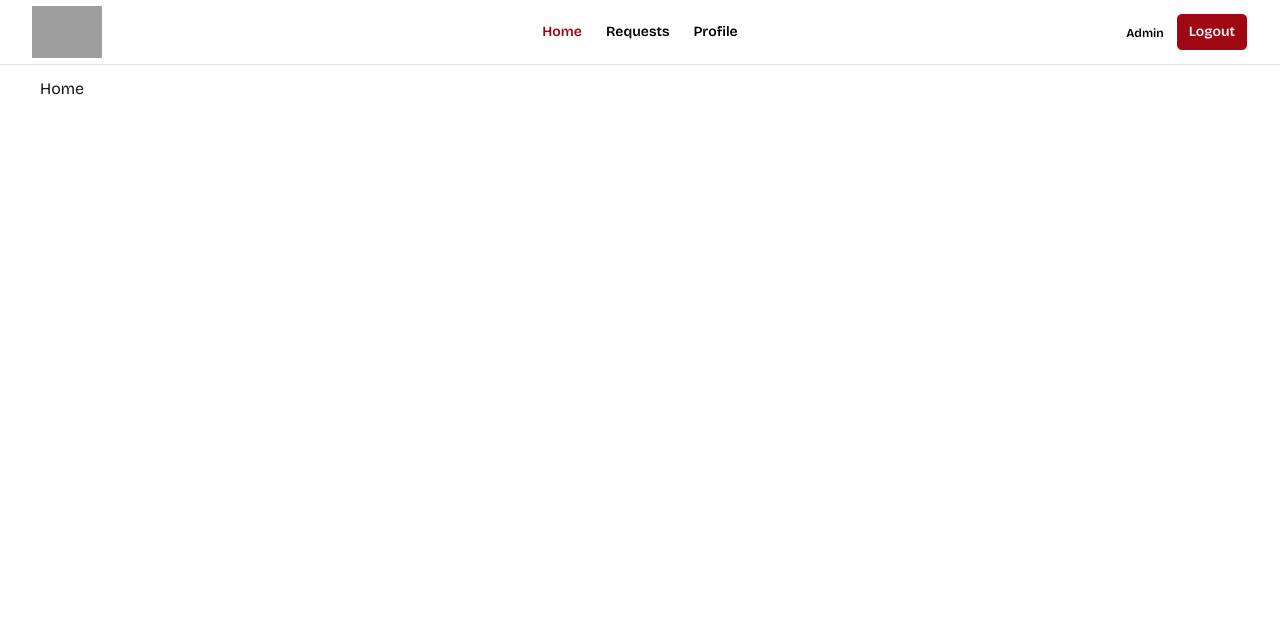
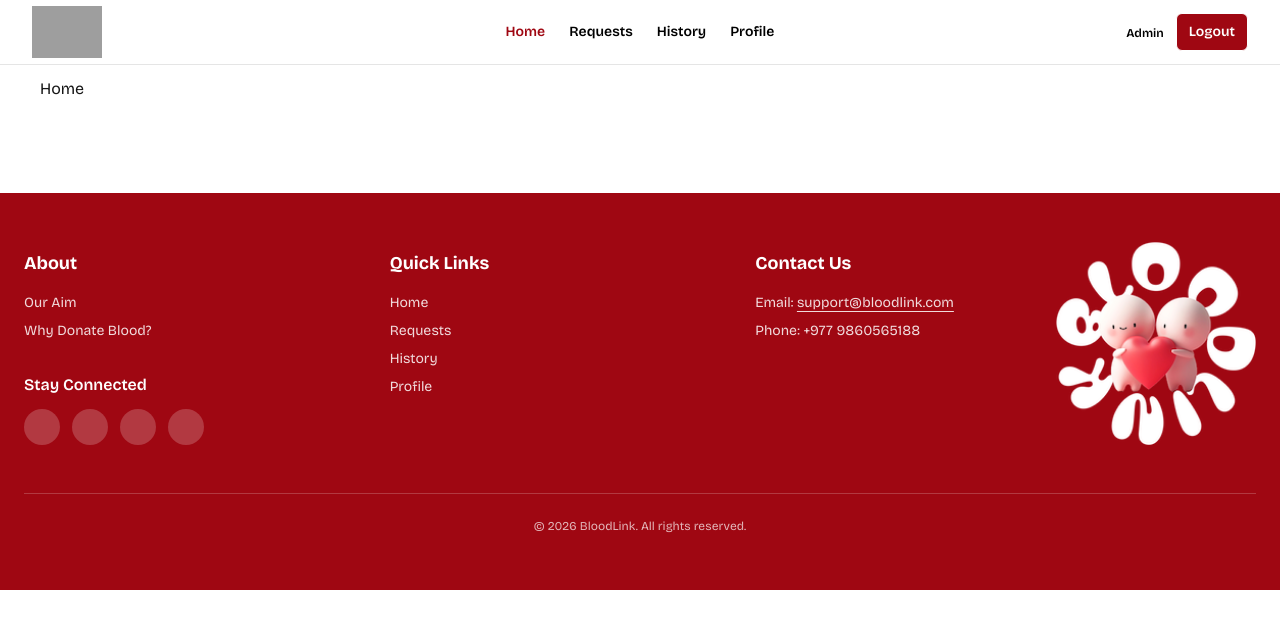
Before and after one commit to SambandhaRai/bloodlink-web, a Next.js app: page /user/home in a window 1280 px wide. Shown: the top 628 px of the page. Built offline with nearby package versions, Linux system fonts and the light colour scheme; no server answers; grey boxes are pictures that could not be loaded.

Commit message:
Updated Header to add more nav links and Added Footer to layout

```diff
--- /dev/null
+++ b/app/user/_components/Footer.tsx
@@ -0,0 +1,101 @@
+"use client";
+
+import Link from "next/link";
+import Image from "next/image";
+
+export default function Footer() {
+    return (
+        <footer className="bg-red-800 text-white mt-20">
+            <div className="mx-auto max-w-7xl px-2 sm:px-4 lg:px-6 py-14">
+                <div className="grid gap-2 md:grid-cols-[1fr_1fr_1.4fr]">
+                    {/* LEFT */}
+                    <div>
+                        <h4 className="text-lg font-bold">About</h4>
+
+                        <ul className="mt-4 space-y-2 text-sm text-white/85">
+                            <li>
+                                <Link href="#" className="hover:text-white">
+                                    Our Aim
+                                </Link>
+                            </li>
+                            <li>
+                                <Link href="#" className="hover:text-white">
+                                    Why Donate Blood?
+                                </Link>
+                            </li>
+                        </ul>
+
+                        <p className="mt-8 font-semibold">Stay Connected</p>
+                        <div className="mt-3 flex gap-3">
+                            <span className="h-9 w-9 rounded-full bg-white/20" />
+                            <span className="h-9 w-9 rounded-full bg-white/20" />
+                            <span className="h-9 w-9 rounded-full bg-white/20" />
+                            <span className="h-9 w-9 rounded-full bg-white/20" />
+                        </div>
+                    </div>
+
+                    {/* CENTER */}
+                    <div>
+                        <h4 className="text-lg font-bold">Quick Links</h4>
+
+                        <ul className="mt-4 space-y-2 text-sm text-white/85">
+                            <li>
+                                <Link href="/user/home" className="hover:text-white">
+                                    Home
+                                </Link>
+                            </li>
+                            <li>
+                                <Link href="/user/requests" className="hover:text-white">
+                                    Requests
+                                </Link>
+                            </li>
+                            <li>
+                                <Link href="/user/history" className="hover:text-white">
+                                    History
+                                </Link>
+                            </li>
+                            <li>
+                                <Link href="/user/profile" className="hover:text-white">
+                                    Profile
+                                </Link>
+                            </li>
+                        </ul>
+                    </div>
+
+                    {/* RIGHT */}
+                    <div className="relative pr-0 md:pr-56">
+                        <h4 className="text-lg font-bold">Contact Us</h4>
+
+                        <div className="mt-4 space-y-2 text-sm text-white/85">
+                            <p>
+                                Email:{" "}
+                                <a
+                                    href="mailto:support@bloodlink.com"
+                                    className="underline underline-offset-4 hover:text-white"
+                                >
+                                    support@bloodlink.com
+                                </a>
+                            </p>
+                            <p>Phone: +977 9860565188</p>
+                        </div>
+
+                        {/* Illustration */}
+                        <Image
+                            src="/images/blood_link_logo_White.png"
+                            alt="Footer illustration"
+                            width={200}
+                            height={200}
+                            className="mt-10 md:absolute md:right-0 md:bottom-0"
+                        />
+                    </div>
+                </div>
+
+
+                {/* BOTTOM */}
+                <div className="mt-12 border-t border-white/20 pt-6 text-xs text-white/70 text-center">
+                    © {new Date().getFullYear()} BloodLink. All rights reserved.
+                </div>
+            </div>
+        </footer>
+    );
+}
--- a/app/user/_components/Header.tsx
+++ b/app/user/_components/Header.tsx
@@ -9,6 +9,7 @@ import { useAuth } from "@/context/AuthContext";
 const NAV_LINKS = [
     { href: "/user/home", label: "Home" },
     { href: "/user/requests", label: "Requests" },
+    { href: "/user/history", label: "History" },
     { href: "/user/profile", label: "Profile" },
 ];
 
--- a/app/user/layout.tsx
+++ b/app/user/layout.tsx
@@ -1,10 +1,12 @@
+import Footer from "./_components/Footer";
 import Header from "./_components/Header";
 
-export default function Layout({children}: {children: React.ReactNode}) {
+export default function Layout({ children }: { children: React.ReactNode }) {
     return (
         <div className="w-full bg-white">
             <Header />
             {children}
+            <Footer />
         </div>
     );
 }
```
Lines whose indentation alone changed are shown as unchanged.
